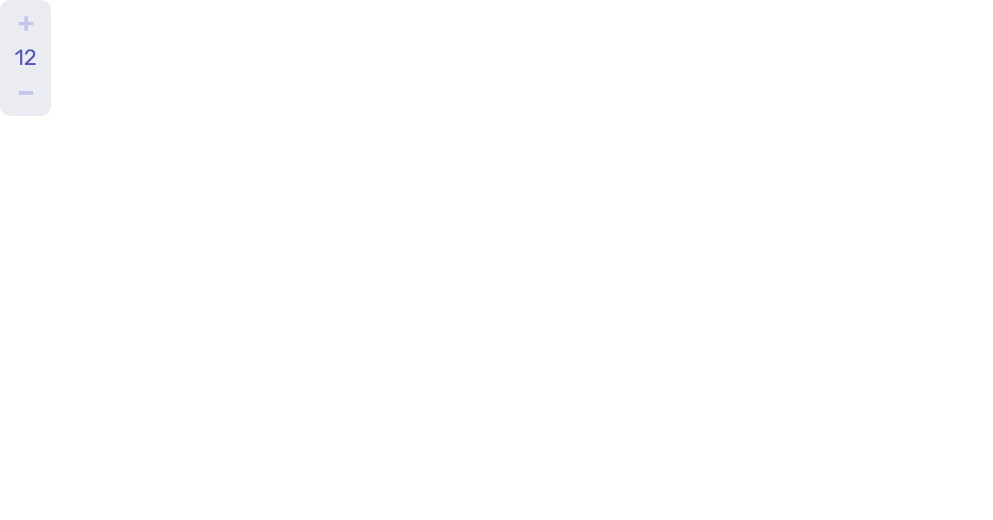
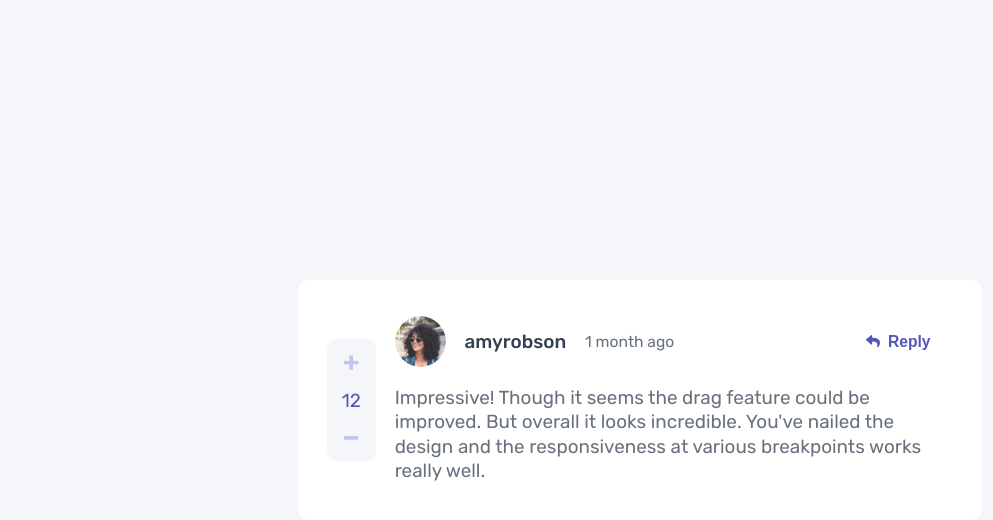
Before and after one commit to Puppychan/InteractiveComments, a React (Vite) app in the folder InteractiveComments/: page / in a window 1280 px wide. Shown: the top 520 px of the page, without its empty margins (0-993 px from the left). Built offline with nearby package versions, Linux system fonts and the light colour scheme.

Commit message:
done 1 card styling (no font styling)

```diff
--- a/InteractiveComments/src/App.jsx
+++ b/InteractiveComments/src/App.jsx
@@ -2,7 +2,8 @@ import { useState, useContext } from 'react'
 import GlobalStyled from './Style/GlobalStyled'
 import {CommentsContext} from "./Helpers/Contexts"
 import JsonData from "./Resources/data.json"
-import Vote from './Components/Vote/Vote'
+
+import Card from './Components/Card'
 
 function App() {
   const [comments, setComments] = useState(JsonData.comments)
@@ -10,7 +11,7 @@ function App() {
   return (
     <CommentsContext.Provider value={{comments, setComments}}>
       <GlobalStyled />
-      <Vote id={1} score={JsonData.comments[0].score}></Vote>
+      <Card id={1} type="read"/>
     </CommentsContext.Provider>
   )
 }
--- a/InteractiveComments/src/Components/Avatar/Avatar.style.jsx
+++ b/InteractiveComments/src/Components/Avatar/Avatar.style.jsx
@@ -4,6 +4,7 @@ import * as constStyle from "../../Style/ConstantStyled"
 const avatarSize = constStyle.AVATAR.sizes
 
 export const AvatarStyle = styled.img`
+    grid-area: avatar;
     width: ${avatarSize.desktop};
     height: ${avatarSize.desktop};
     border-radius: 50%;
--- a/InteractiveComments/src/Components/Buttons/Buttons.style.jsx
+++ b/InteractiveComments/src/Components/Buttons/Buttons.style.jsx
@@ -1,4 +1,5 @@
 import styled from "styled-components";
+import { FlexCenter } from "../../Style/GeneralStyled";
 
 export const Button = styled.button`
     width: ${props => props.width.desktop};
@@ -23,3 +24,15 @@ export const ImageButton = styled(Button)`
       fill: ${props => props.colorBtnHover};
     }
 `
+export const TextIconButton = styled(Button)`
+    fill: ${props => props.color};
+    color: ${props => props.color};
+
+    ${FlexCenter}
+    gap: ${props => props.gap};
+
+    grid-area: ${props => props.gridArea};
+    &:hover {
+      opacity: 0.5;
+    }
+`
--- /dev/null
+++ b/InteractiveComments/src/Components/Buttons/OtherButton.jsx
@@ -0,0 +1,25 @@
+import React from 'react'
+
+import { BOLD_FONT } from '../../Style/ConstantStyled'
+
+import { H3 } from '../../Style/GeneralStyled'
+import { TextIconButton } from './Buttons.style'
+import { getImgUrl } from '../../Style/ConstantStyled'
+
+const OtherButton = ({type, gridArea, onClick, disabled=false}) => {
+  return (
+    <TextIconButton
+    color={type.color}
+    gap={type.gap}
+    onClick={onClick}
+    width={type.size.width}
+    height={type.size.height}
+    gridArea={gridArea}
+    disabled={disabled}>
+        <img src={getImgUrl("icon", type.text)} alt={type.text} />
+        <H3 weight={BOLD_FONT}>{type.text}</H3>
+    </TextIconButton>
+  )
+}
+
+export default OtherButton
--- a/InteractiveComments/src/Components/Card.jsx
+++ b/InteractiveComments/src/Components/Card.jsx
@@ -1,12 +1,34 @@
-import React from 'react'
+import React, { useContext, useMemo, useState } from 'react'
 
+import { CommentsContext } from "../Helpers/Contexts"
+import { findIndexById } from "../Controllers/CommentController"
+
+import * as constStyle from "../Style/ConstantStyled"
+
+import { CardContainer } from './Containers/CardContainer.style'
+import { H4, H5, P } from '../Style/GeneralStyled'
+import Vote from './Vote/Vote'
 import Avatar from "./Avatar/Avatar"
+import OtherButton from './Buttons/OtherButton'
 
-const Card = () => {
+const Card = ({id, type}) => {
+  // context
+  const { comments, setComments } = useContext(CommentsContext)
+  // index of that comments
+  const index = useMemo(() => findIndexById(comments, id))
+
+  const comment = comments[index]
   return (
-    <div>
-        <Avatar username={username}/>
-    </div>
+    <CardContainer type={type}>
+        <Vote index={index} />
+        <Avatar username={comment.user.username}/>
+        <H4 gridArea="name" color={constStyle.COLORS.username} weight={constStyle.REGULAR_FONT}>{comment.user.username}</H4>
+        <H5 gridArea="date" color={constStyle.COLORS.date} weight={constStyle.LIGHT_FONT}>{comment.createdAt}</H5>
+        <P gridArea="content" color={constStyle.COLORS.content}>{comment.content}</P>
+        <OtherButton type={constStyle.BUTTONS.reply}
+          gridArea="reply"
+          onClick={() => {console.log("hello")}}/>
+    </CardContainer>
   )
 }
 
--- /dev/null
+++ b/InteractiveComments/src/Components/Containers/CardContainer.style.jsx
@@ -0,0 +1,22 @@
+import styled from "styled-components";
+
+import { CARD } from "../../Style/ConstantStyled";
+
+export const CardContainer = styled.div`
+    display: grid;
+    justify-content: center;
+    align-items: center;
+    background-color: ${CARD.backgroundColor};
+    border-radius: ${CARD.borderRadius};
+    padding: ${CARD.padding.desktop};
+
+
+    ${props => (props.type == "read" || props.typed == 'reply') && `
+        grid-template: ${CARD.read.gridTemplate.desktop};
+        gap: ${CARD.read.sizes.gap};
+        width: ${CARD.read.sizes.width.desktop};
+    `}
+    ${props => props.type == "reply" && `
+        width: ${CARD.reply.sizes.width.desktop};
+    `}
+`
--- a/InteractiveComments/src/Components/Containers/VoteContainer.style.jsx
+++ b/InteractiveComments/src/Components/Containers/VoteContainer.style.jsx
@@ -4,11 +4,12 @@ import { FlexCenterColumn } from "../../Style/GeneralStyled";
 import { CORNER_RADIUS } from "../../Style/ConstantStyled";
 
 const VoteContainer = styled.div`
+  grid-area: vote;
   ${FlexCenterColumn}
   gap: ${props => props.gap};
 
+  min-width: ${props => props.minWidth.desktop};
   width: ${props => props.width};
-  min-width: ${props => props.minWidth.desktop};
 
   padding: ${props => props.padding.desktop};
   border-radius: ${CORNER_RADIUS};
--- a/InteractiveComments/src/Components/Vote/Vote.jsx
+++ b/InteractiveComments/src/Components/Vote/Vote.jsx
@@ -1,27 +1,29 @@
-import React, {useContext, useMemo, useState} from 'react'
+import React, { useContext, useMemo, useState } from 'react'
 
-import {CommentsContext} from "../../Helpers/Contexts"
-import {findIndexById} from "../../Controllers/CommentController"
+import { CommentsContext } from "../../Helpers/Contexts"
+import { findIndexById } from "../../Controllers/CommentController"
 
 import VoteContainer from '../Containers/VoteContainer.style'
 import VoteButton from '../Buttons/VoteButton'
-import { H3 } from '../../Style/GeneralStyled'
+import { H4 } from '../../Style/GeneralStyled'
 
 import * as constStyle from "../../Style/ConstantStyled"
 
 import { ReactComponent as MinusIcon } from "../../assets/icon-minus.svg"
 import { ReactComponent as PlusIcon } from "../../assets/icon-plus.svg"
 
-const Vote = ({id}) => {
-  const {comments, setComments} = useContext(CommentsContext)
-  const index = useMemo(() => findIndexById(comments, id))
+const Vote = ({ index }) => {
+  // context
+  const { comments, setComments } = useContext(CommentsContext)
   const [score, setScore] = useState(comments[index].score)
 
+  // attribute styling
   const vote = constStyle.VOTE
   const buttonSize = vote.sizes.votingBtn
   const fontSize = vote.sizes.font
   const colors = vote.colors
 
+  // event clicks function
   const increase = () => {
     const updatedComments = [...comments]
     updatedComments[index].score = score + 1
@@ -48,9 +50,9 @@ const Vote = ({id}) => {
       gap={vote.gap}
       colorScore={colors.score}
       bckColor={colors.bck}>
-        <VoteButton colors={colors} size={buttonSize} onClick={increase} icon={<PlusIcon/>}/>
-        <H3>{score}</H3>
-        <VoteButton disabled={score==0} colors={colors} size={buttonSize} onClick={decrease} icon={<MinusIcon/>}/>
+      <VoteButton colors={colors} size={buttonSize} onClick={increase} icon={<PlusIcon />} />
+      <H4>{score}</H4>
+      <VoteButton disabled={score == 0} colors={colors} size={buttonSize} onClick={decrease} icon={<MinusIcon />} />
     </VoteContainer>
   )
 }
--- a/InteractiveComments/src/Style/ConstantStyled.js
+++ b/InteractiveComments/src/Style/ConstantStyled.js
@@ -9,12 +9,18 @@ const veryLightGray = "hsl(228, 33%, 97%)"
 const white = "hsl(0, 0%, 100%)"
 
 export const COLORS = {
+    bck: veryLightGray,
     vote: {
         btn: lightGrayishBlue,
         btnHover: moderateBlue,
         score: moderateBlue,
-        bck: lightGray
-    }
+        bck: veryLightGray
+    },
+    username: darkBlue,
+    date: grayishBlue,
+    content: grayishBlue,
+    replyBtn: moderateBlue,
+    cardBck: white
 }
 
 export const LIGHT_FONT = 400;
@@ -23,11 +29,60 @@ export const BOLD_FONT = 700;
 
 export const CORNER_RADIUS = "10px";
 
+const BUTTON_GAP = '0.6em'
+export const MAIN_PAGE = {
+    gap: "1.5em",
+    padding: "1.5em 1em",
+}
+export const BUTTONS = {
+    reply: {
+        color: moderateBlue,
+        text: "Reply",
+        gap: BUTTON_GAP,
+        size: {
+            width: {
+                desktop: "100%"
+            },
+            height: {
+                desktop: "2em"
+            }
+        }
+    }
+}
+
+export const CARD = {
+    read: {
+        sizes: {
+            width: {
+                desktop: "55%",
+            },
+            gap: "1em"
+        },
+        gridTemplate: {
+            desktop:
+            `"vote avatar name date . reply" auto
+            "vote content content content content content" auto /
+            auto auto auto 1fr 1fr 1fr`
+        }
+    },
+    reply: {
+        sizes: {
+            width: {
+                desktop: "40%",
+            },
+        }
+    },
+    backgroundColor: COLORS.cardBck,
+    borderRadius: CORNER_RADIUS,
+    padding: {
+        desktop: "1.9em 1.5em"
+    },
+}
 
 export const VOTE = {
     sizes: {
         width: {
-            desktop: "4%"
+            desktop: "2.6em"
         },
         votingBtn: {
             desktop: "1rem"
@@ -36,7 +91,7 @@ export const VOTE = {
             desktop: "1.17em" // temporary
         }
     },
-    gap: "0.7em",
+    gap: "1em",
     colors: COLORS.vote,
     padding: {
         desktop: "0.8em 0.6em"
@@ -45,7 +100,7 @@ export const VOTE = {
 
 export const AVATAR = {
     sizes: {
-        desktop: "3.9rem"
+        desktop: "2.7em"
     },
 
 }
@@ -60,6 +115,6 @@ export const getImgUrl = (type, name) => {
         case "icon":
             return new URL(`${ICON_URL + name}.svg`, import.meta.url).href
         case "avatar":
-            return new URL(`${AVATAR_URL + name}.svg`, import.meta.url).href
+            return new URL(`${AVATAR_URL + name}.png`, import.meta.url).href
     }
 }
--- a/InteractiveComments/src/Style/GeneralStyled.js
+++ b/InteractiveComments/src/Style/GeneralStyled.js
@@ -9,8 +9,21 @@ export const FlexCenterColumn = css`
     ${FlexCenter}
     flex-direction: column;
 `
-
-export const H3 = styled.h3`
+export const Font = css`
     font-weight: ${ ({weight}) => weight || constStyle.LIGHT_FONT};
     color: ${props => props.color};
+    grid-area: ${props => props.gridArea};
 `
+export const H3 = styled.h3`
+    ${Font}
+`
+export const H4 = styled.h4`
+    ${Font}
+`
+export const H5 = styled.h5`
+    ${Font}
+`
+export const P = styled.p`
+    ${Font}
+    line-height: 1.3;
+`
--- a/InteractiveComments/src/Style/GlobalStyled.js
+++ b/InteractiveComments/src/Style/GlobalStyled.js
@@ -1,4 +1,7 @@
 import { createGlobalStyle } from "styled-components";
+
+import { FlexCenterColumn } from "./GeneralStyled";
+import { COLORS, MAIN_PAGE } from "./ConstantStyled";
 
 const GlobalStyled = createGlobalStyle`
     *, *::before, *::after {
@@ -7,8 +10,17 @@ const GlobalStyled = createGlobalStyle`
         box-sizing: border-box;
     }
     #root {
+        ${FlexCenterColumn}
+        gap: ${MAIN_PAGE.gap};
+        padding: ${MAIN_PAGE.padding};
+
         font-family: 'Rubik', sans-serif;
         font-size: clamp(1rem, 0.94rem + 0.30000000000000004vw, 1.3rem);
+
+        min-width: 100vw;
+        min-height: 100vh;
+
+        background-color: ${COLORS.bck};
     }
 `
 export default GlobalStyled;
```
Lines whose indentation alone changed are shown as unchanged.
